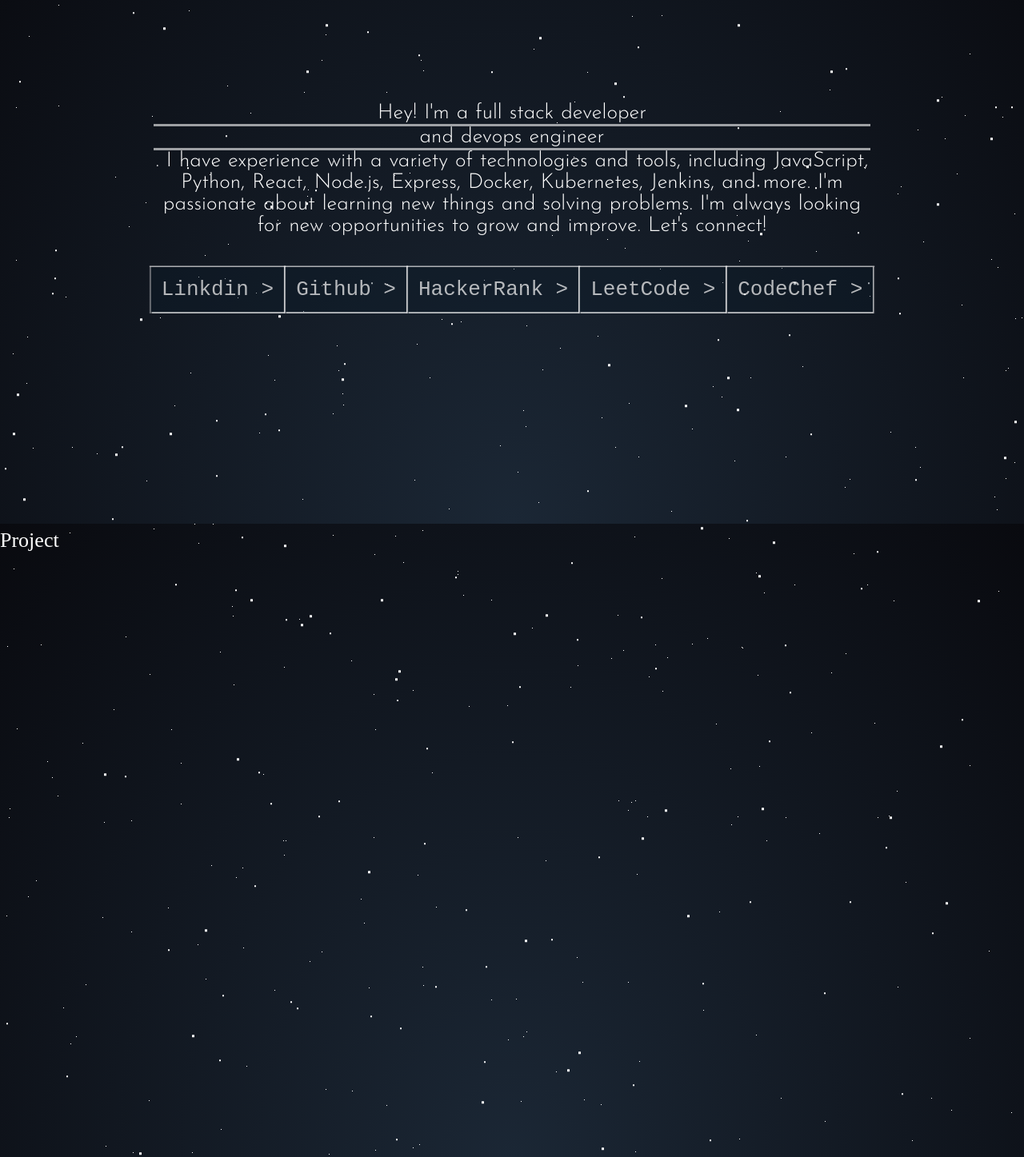
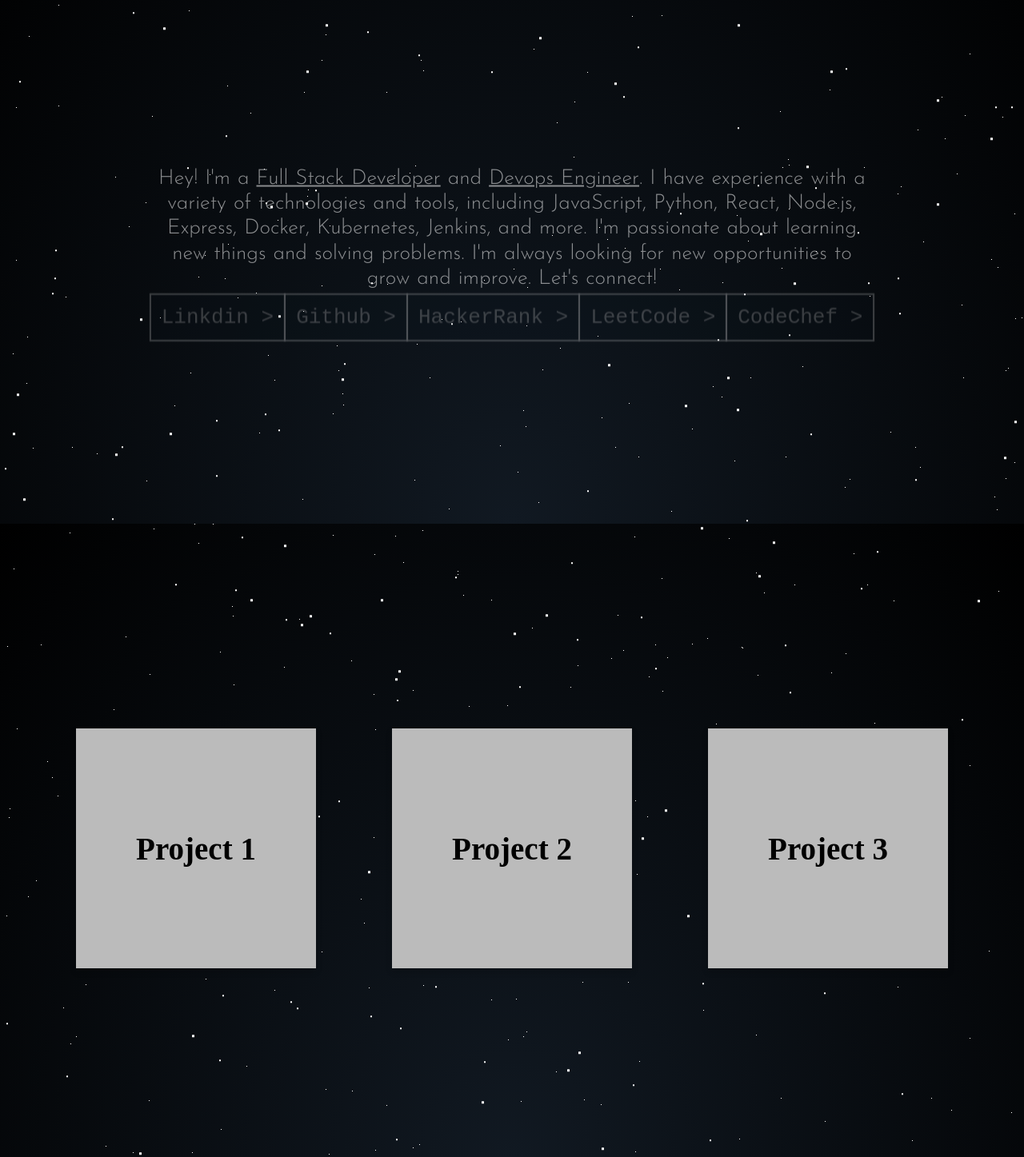
Before and after one commit to HemanthDas/HemanthDas, a React (Vite) app: page / in a window 1280 px wide. Shown: the part 945-2392 px from the top of the page at 80% size. Built offline with nearby package versions, Linux system fonts and the light colour scheme.

Commit message:
Card added

```diff
--- a/src/App.css
+++ b/src/App.css
@@ -40,6 +40,50 @@ nav a.item::after {
 nav a.item:hover::after {
   transform: scaleX(1);
 }
+.card {
+  background-color: transparent;
+  width: 300px;
+  height: 300px;
+  perspective: 1000px;
+}
+.card-inner {
+  position: relative;
+  width: 100%;
+  height: 100%;
+  text-align: center;
+  transition: transform 0.6s;
+  transform-style: preserve-3d;
+  box-shadow: 0 4px 8px 0 rgba(0, 0, 0, 0.2);
+}
+.card:hover .card-inner {
+  transform: rotateY(180deg);
+}
+.card-front,
+.card-back {
+  position: absolute;
+  width: 100%;
+  height: 100%;
+  -webkit-backface-visibility: hidden;
+  backface-visibility: hidden;
+
+  display: flex;
+  justify-content: center;
+  align-items: center;
+}
+.card-front {
+  background-color: #bbb;
+  color: black;
+}
+.card-back {
+  background-color: #2980b9;
+  color: white;
+  transform: rotateY(180deg);
+
+  flex-direction: column;
+}
+.card-back > ul {
+  list-style-type: none;
+}
 #main {
   height: 100vh;
 }
@@ -55,14 +99,7 @@ nav a.item:hover::after {
 #contact {
   height: 100vh;
 }
-@keyframes fadeIn {
-  0% {
-    opacity: 0;
-  }
-  100% {
-    opacity: 1;
-  }
-}
+
 @keyframes moveUp {
   0% {
     transform: translateY(100%);
@@ -73,3 +110,8 @@ nav a.item:hover::after {
     transform: translateY(0%);
   }
 }
+@media screen and (max-width: 600px) {
+  nav {
+    display: none;
+  }
+}
--- /dev/null
+++ b/src/components/card.jsx
@@ -0,0 +1,26 @@
+import PropTypes from "prop-types";
+
+const Card = ({ obj }) => {
+  return (
+    <div className="card">
+      <div className="card-inner">
+        <div className="card-front">
+          <h2>{obj.title}</h2>
+        </div>
+        <div className="card-back">
+          <p>{obj.description}</p>
+          <ul>
+            {obj.stacks.map((stack, index) => {
+              return <li key={index}>{stack}</li>;
+            })}
+          </ul>
+          <a href={obj.link}>Github</a>
+        </div>
+      </div>
+    </div>
+  );
+};
+Card.propTypes = {
+  obj: PropTypes.object.isRequired,
+};
+export default Card;
--- a/src/index.css
+++ b/src/index.css
@@ -2,7 +2,7 @@ html {
   height: 100%;
   overflow: hidden;
   overflow-x: hidden;
-  background: radial-gradient(ellipse at bottom, #1b2735 0%, #090a0f 100%);
+  background: radial-gradient(ellipse at bottom, #111922 0%, #000000 100%);
   scroll-behavior: smooth;
   background-clip: border-box;
   background-size: cover;
--- a/src/pages/about.jsx
+++ b/src/pages/about.jsx
@@ -17,13 +17,13 @@ const About = () => {
           }
         });
       },
-      { threshold: 0.5 }
+      { threshold: 0.5, rootMargin: "0px 0px -100px 0px" }
     );
     observer.observe(about_ref.current);
   }, []);
   return (
     <div id="about" ref={about_ref}>
-      <p>
+      <p className="about-txt">
         {" "}
         Hey! I&apos;m a{" "}
         <p className={"underline-p " + (isVisible && "start")}>
--- a/src/pages/page.css
+++ b/src/pages/page.css
@@ -62,7 +62,7 @@
   overflow: hidden;
   background: url("/IMG_8447.png");
   background-size: cover;
-  background-color: rgba(12, 19, 34, 0.652);
+  background-color: rgba(0, 0, 0, 0.652);
 }
 .main-txt {
   color: white;
@@ -106,34 +106,37 @@
     word-spacing: 1px;
   }
 }
+.about-btns,
+.about-txt {
+  opacity: 0;
+}
+.about-appear > .about-txt,
+.about-appear > .about-btns {
+  opacity: 1;
+}
+.about-appear > .about-txt {
+  animation: moveUp 500ms ease-in;
+  line-height: 1.2em;
+}
 .underline-p {
   display: inline;
+  transition: all 200ms linear;
+  text-decoration: underline;
+  text-transform: capitalize;
 }
-.underline-p::after {
-  display: block;
-  content: "";
-  border-bottom: solid 3px #ffffff98;
-  transform: scaleX(0);
-  transform-origin: 0% 50%;
-  transition: transform 200ms ease-in-out;
-}
-.start.underline-p::after {
-  transform: scaleX(1);
-}
-.about-btns {
+.about-appear > .about-btns {
   display: flex;
   justify-content: center;
+
   flex-wrap: wrap;
   margin: 20px;
+  animation: moveUp 700ms ease-in;
 }
 .about-btn {
   margin: 1px;
 }
-@keyframes line-animate {
-  0% {
-    border-bottom: solid 0px #ffffff98;
-  }
-  100% {
-    border-bottom: solid 3px #ffffff98;
-  }
+#project {
+  display: flex;
+  justify-content: space-evenly;
+  align-items: center;
 }
--- a/src/pages/project.jsx
+++ b/src/pages/project.jsx
@@ -1,5 +1,32 @@
+import Card from "../components/card";
 const Project = () => {
-  return <div id="project">Project</div>;
+  const obj = [
+    {
+      title: "Project 1",
+      description: "This is a project",
+      stacks: ["HTML", "CSS", "JS"],
+      link: "https:github.com/username/project1",
+    },
+    {
+      title: "Project 2",
+      description: "This is a project",
+      stacks: ["HTML", "CSS", "JS"],
+      link: "https:github.com/username/project2",
+    },
+    {
+      title: "Project 3",
+      description: "This is a project",
+      stacks: ["HTML", "CSS", "JS"],
+      link: "https:github.com/username/project3",
+    },
+  ];
+  return (
+    <div id="project">
+      {obj.map((item) => {
+        return <Card obj={item} key={item.title} />;
+      })}
+    </div>
+  );
 };
 
 export default Project;
```
